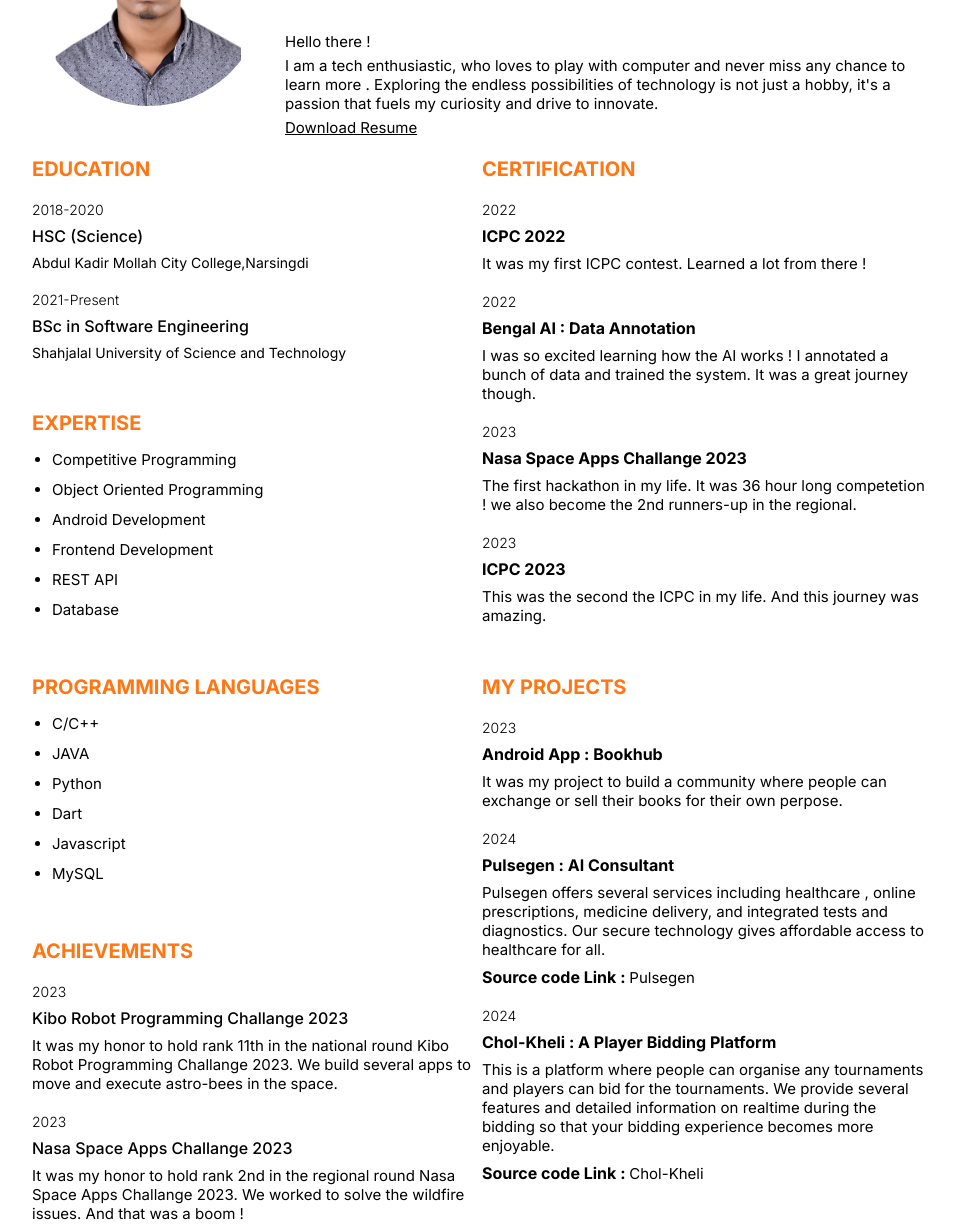
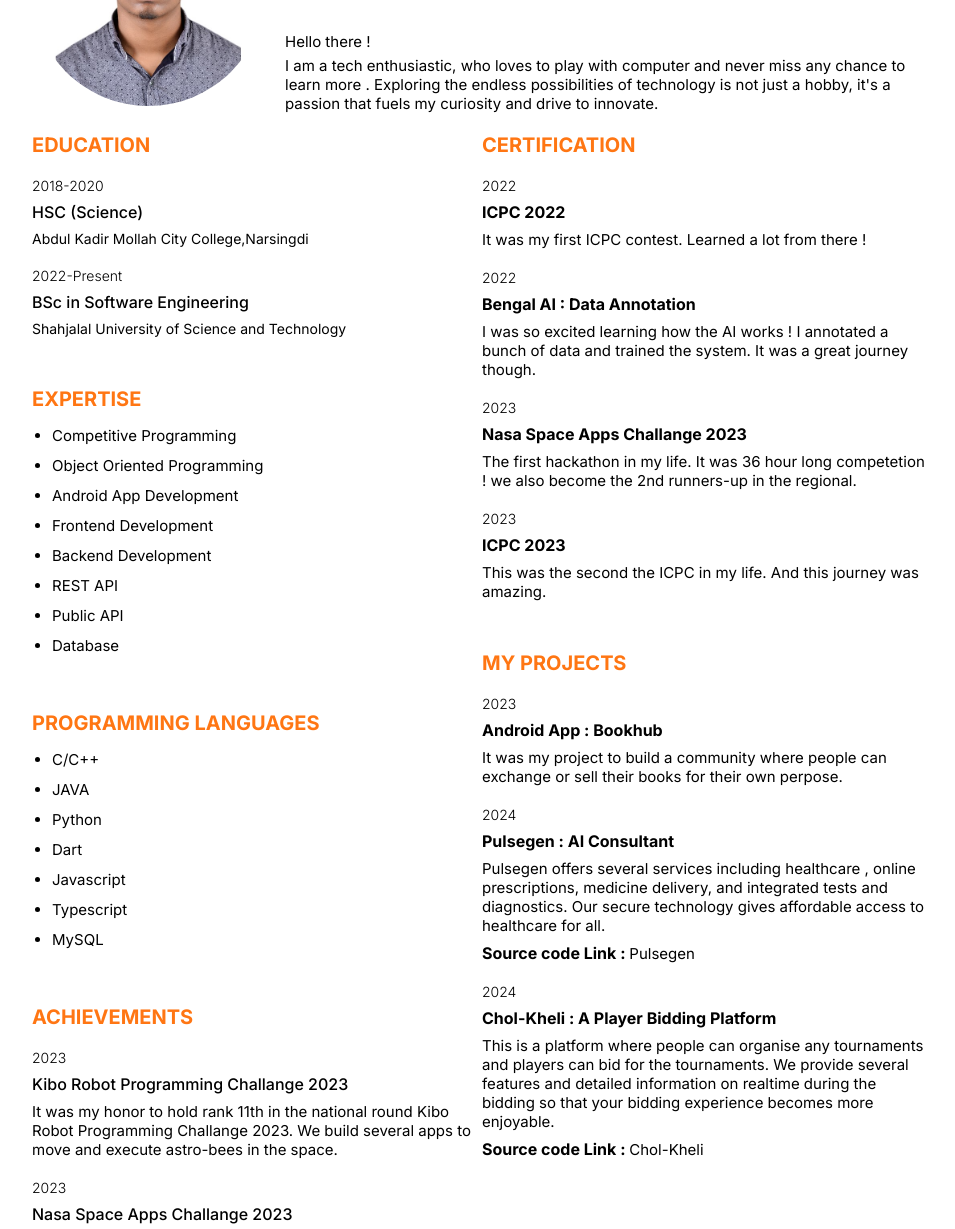
Before and after one commit to shaeakh/shaeakh.github.io, a website: page index.html in a window 1280 px wide. Shown: the part 177-1406 px from the top of the page, without its empty margins (158-1113 px from the left). Drawn offline with nearby package versions, Linux system fonts and the light colour scheme.

Commit message:
Update index.html

```diff
--- a/index.html
+++ b/index.html
@@ -37,7 +37,7 @@
                         it's a passion that fuels my curiosity and drive to innovate.
                     </p>
 
-                    <a href="./assets/CV.pdf" class="DownloadBtn" download="Shaeakh's Resume.pdf">Download Resume</a>
+                    <!-- <a href="./assets/CV.pdf" class="DownloadBtn" download="Shaeakh's Resume.pdf">Download Resume</a> -->
                 </div>
             </div>
         </div>
@@ -50,7 +50,7 @@
                     <p class="itemSubtitle">Abdul Kadir Mollah City College,Narsingdi</p>
                 </div>
                 <div class="eduItem">
-                    <p class="preTitle">2021-Present</p>
+                    <p class="preTitle">2022-Present</p>
                     <h4 class="itemTitle">BSc in Software Engineering</h4>
                     <p class="itemSubtitle">Shahjalal University of Science and Technology</p>
                 </div>
@@ -60,9 +60,11 @@
                 <ul class="skills_list Profiledescription">
                     <li>Competitive Programming</li>
                     <li>Object Oriented Programming</li>
-                    <li>Android Development</li>
+                    <li>Android App Development</li>
                     <li>Frontend Development</li>
+                    <li>Backend Development</li>
                     <li>REST API</li>
+                    <li>Public API</li>
                     <li>Database</li>
                 </ul>
             </div>
@@ -75,6 +77,7 @@
                         <li>Python</li>
                         <li>Dart</li>
                         <li>Javascript</li>
+                        <li>Typescript</li>
                         <li>MySQL</li>
                     </ul>
                 </div>
@@ -84,7 +87,7 @@
 
                 <div class="awardsItem">
                     <p class="preTitle">2023</p>
-                    <h4 class="itemTitle">Kibo Robot Programming Challange 2023</h4>
+                    <h4 class="itemTitle"><a href="https://github.com/shaeakh/kibo_sample_apk">Kibo Robot Programming Challange 2023</a></h4>
                     <p class="Profiledescription">
                         It was my honor to hold rank 11th in the national round Kibo Robot Programming Challange 2023.
                         We build several apps to move and execute astro-bees in the space.
@@ -92,7 +95,7 @@
                 </div>
                 <div class="awardsItem">
                     <p class="preTitle">2023</p>
-                    <h4 class="itemTitle">Nasa Space Apps Challange 2023</h4>
+                    <h4 class="itemTitle"><a href="https://drive.google.com/file/d/1rFCZ1IReNFRGb1KSdxrpLdIAdkWxrTfb/view?usp=drive_link">Nasa Space Apps Challange 2023</a></h4>
                     <p class="Profiledescription">
                         It was my honor to hold rank 2nd in the regional round Nasa Space Apps Challange 2023.
                         We worked to solve the wildfire issues. And that was a boom !
```
